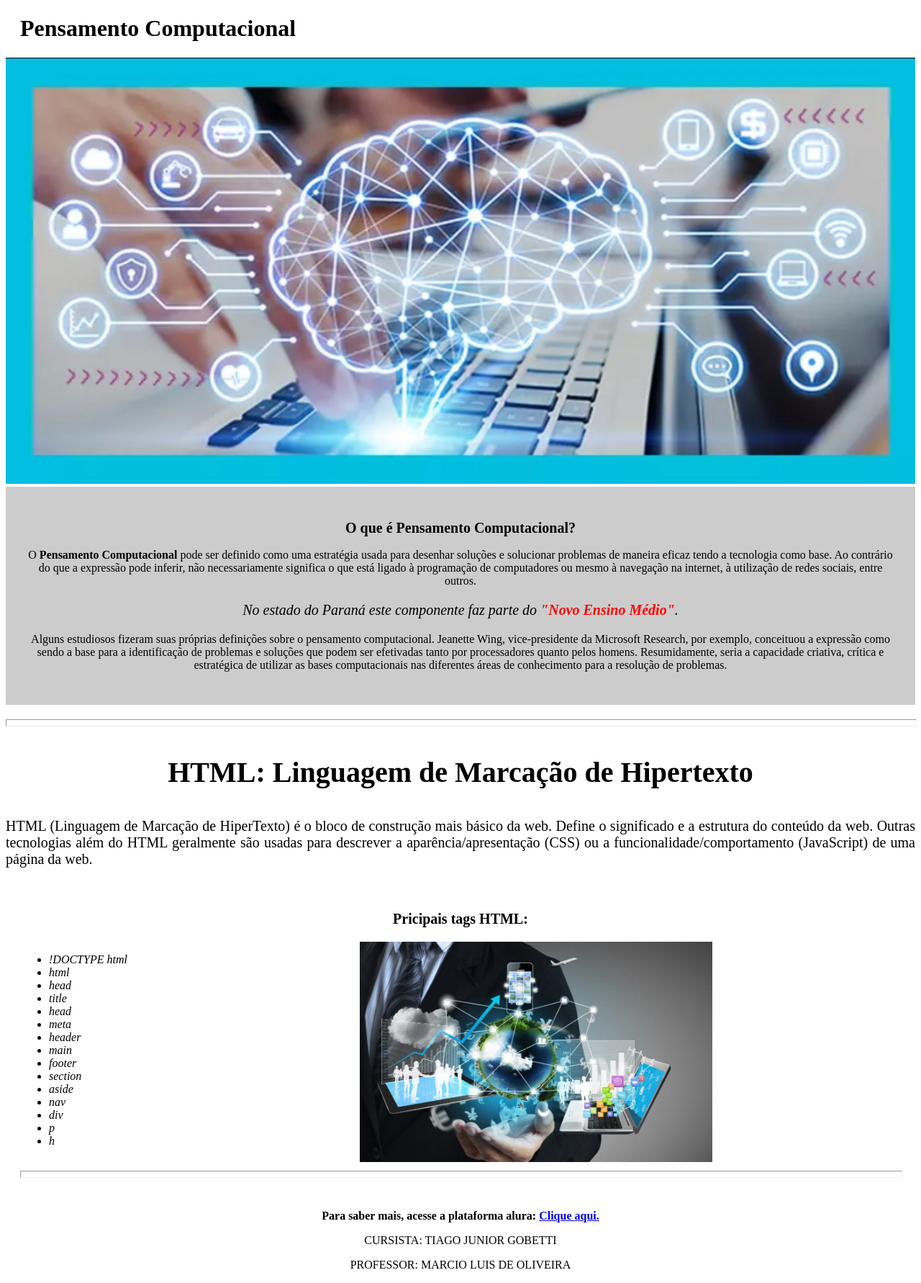
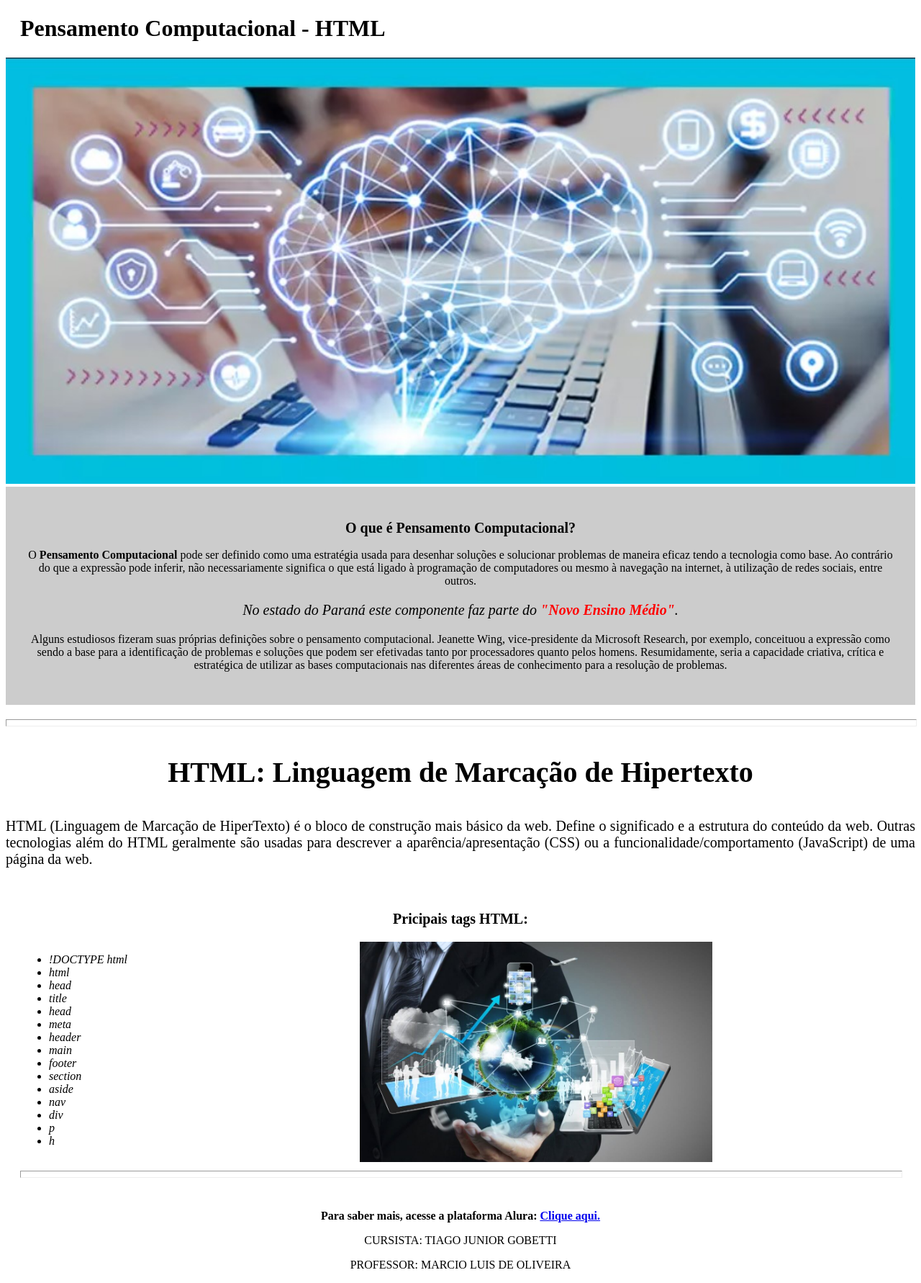
Before and after one commit to tiagojgob/NIVELAMENTO, a plain HTML site: page index.html in a window 1280 px wide. Shown: the whole page at 72% size. Drawn offline with Linux system fonts and the light colour scheme.

Commit message:
Ajuste do Título

```diff
--- a/index.html
+++ b/index.html
@@ -9,7 +9,7 @@
 	<body>
 
 		<header>
-			<h1 class="titulo-principal">Pensamento Computacional</h1>
+			<h1 class="titulo-principal">Pensamento Computacional - HTML</h1>
 		</header>
 
 		<img id="pensamento" src="pensamento_computacional.jpg">
@@ -61,7 +61,7 @@
 
 		<div>
 
-			<p><strong>Para saber mais, acesse a plataforma alura: <a href="https://www.alura.com.br/">Clique aqui.</a></strong></p>
+			<p><strong>Para saber mais, acesse a plataforma Alura: <a href="https://www.alura.com.br/">Clique aqui.</a></strong></p>
 
 		</div>
 
```
